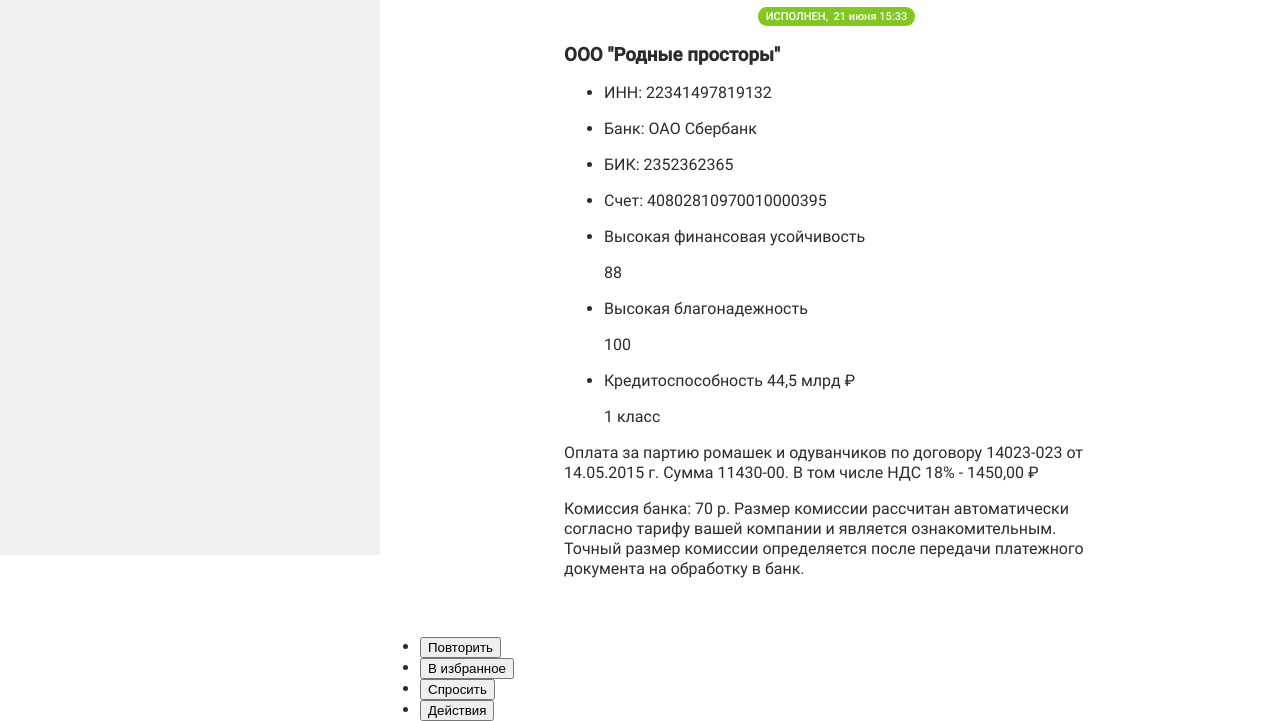
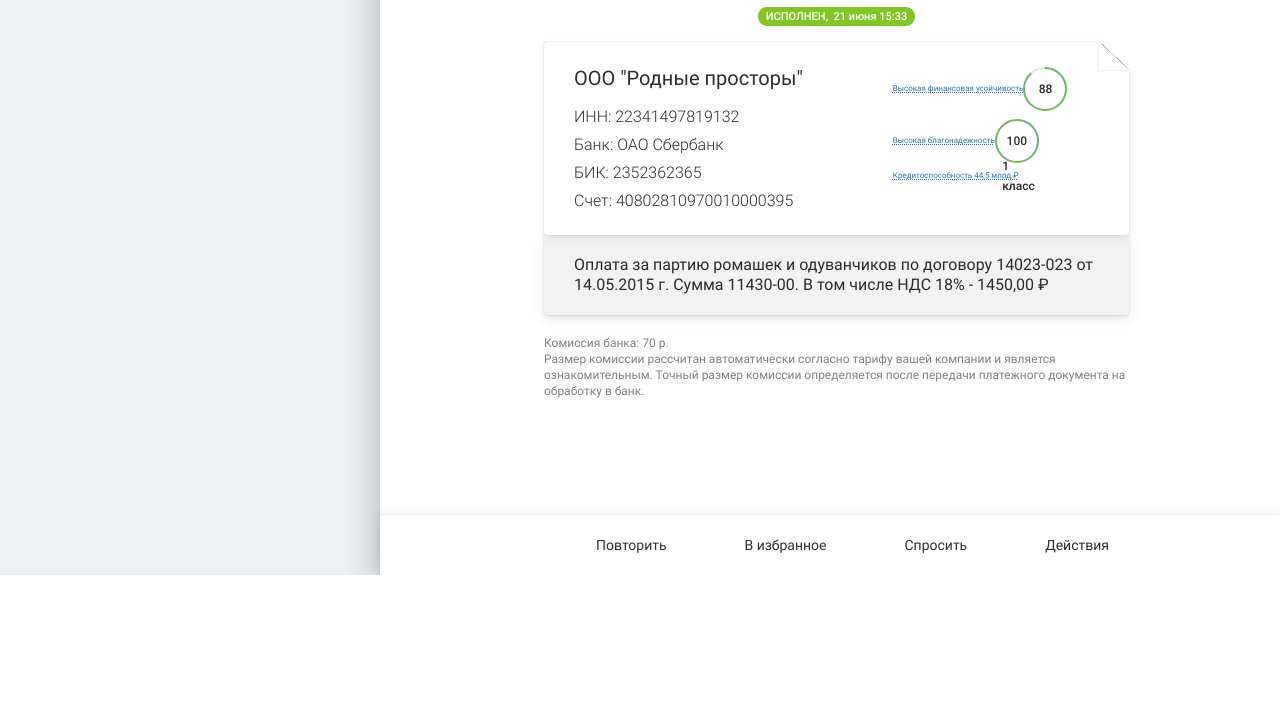
Before and after one commit to Dumskiy/mobulbank, a website: page source/index.html in a window 1280 px wide. Shown: the part 225-946 px from the top of the page. After the commit the page ends 800 px from the top, so only its background shows below. Drawn offline with nearby package versions, Linux system fonts and the light colour scheme; files that its build step writes are made by us from their sources.

Commit message:
Adds logic and shadows

```diff
--- a/source/index.html
+++ b/source/index.html
@@ -77,6 +77,7 @@
             <span class="order-status__date">21 июня 15:33</span>
           </p>
 
+          <div class="order__inner">
             <div class="order__company company-card">
               <div class="company-card__details company-details">
                 <h3 class="company-details__name">ООО "Родные просторы"</h3>
@@ -95,18 +96,32 @@
                   </li>
                 </ul>
               </div>
-            <ul class="company-card__indicators indicators-list">
-              <li class="indicators-list__item">
-                <p class="indicators-list__name">Высокая финансовая усойчивость</p>
-                <span class="indicators-list__progress">88</span>
+              <ul class="company-card__performance">
+                <li class="performance__item indicator" data-prc="88">
+                  <a class="indicator__link" href="#">Высокая финансовая усойчивость</a>
+                  <div class="indicator__progress-wrapper">
+                    <p class="indicator__value">88</p>
+                    <svg class="indicator__progress-bar" width="44" height="44" viewBox="0 0 44 44" version="1.1" xmlns="http://www.w3.org/2000/svg" style="transform:rotate(-90deg)">
+                      <circle r="21" cx="22" cy="22" fill="transparent" stroke="#e6e6e6" stroke-width="2" stroke-dasharray="131.95px" stroke-dashoffset="0"></circle>
+                      <circle class="indicator__progress-circle" r="21" cx="22" cy="22" stroke="#6eba64" stroke-width="2" stroke-linecap="butt" stroke-dashoffset="131.95px" fill="transparent" stroke-dasharray="131.95px"></circle>
+                    </svg>
+                    </div>
                 </li>
-              <li class="indicators-list__item">
-                <p class="indicators-list__name">Высокая благонадежность</p>
-                <span class="indicators-list__progress">100</span>
+                <li class="performance__item indicator" data-prc="100">
+                  <a class="indicator__link" href="#">Высокая благонадежность</a>
+                  <div class="indicator__progress-wrapper">
+                    <p class="indicator__value">100</p>
+                    <svg class="indicator__progress-bar" width="44" height="44" viewBox="0 0 44 44" version="1.1" xmlns="http://www.w3.org/2000/svg" style="transform:rotate(-90deg)">
+                      <circle r="21" cx="22" cy="22" fill="transparent" stroke="#e6e6e6" stroke-width="2" stroke-dasharray="131.95px" stroke-dashoffset="0"></circle>
+                      <circle class="indicator__progress-circle" r="21" cx="22" cy="22" stroke="#6eba64" stroke-width="2" stroke-linecap="butt" stroke-dashoffset="131.95px" fill="transparent" stroke-dasharray="131.95px"></circle>
+                    </svg>
+                  </div>
                 </li>
-              <li class="indicators-list__item">
-                <p class="indicators-list__name">Кредитоспособность 44,5 млрд ₽</p>
-                <span class="indicators-list__progress">1 класс</span>
+                <li class="performance__item indicator">
+                  <a class="indicator__link" href="#">Кредитоспособность 44,5 млрд ₽</a>
+                  <div class="indicator__progress-wrapper indicator__progress-wrapper--class">
+                    <p class="indicator__value">1 класс</p>
+                  </div>
                 </li>
               </ul>
             </div>
@@ -114,33 +129,35 @@
             <p class="order__total">
               Оплата за партию ромашек и одуванчиков по договору 14023-023 от 14.05.2015 г. Сумма 11430-00. В том числе НДС 18% - 1450,00 ₽
             </p>
+          </div>
 
           <p class="order__commission">
-            Комиссия банка: 70 р. Размер комиссии рассчитан автоматически согласно тарифу вашей компании и является ознакомительным.
+            Комиссия банка: 70 р.<br>
+            Размер комиссии рассчитан автоматически согласно тарифу вашей компании и является ознакомительным.
             Точный размер комиссии определяется после передачи платежного документа на обработку в банк.
           </p>
         </div>
 
-        <footer class="order__footer ">
-          <ul class="order__tools tools-list">
-            <li class="tools-list__item">
-              <button class="tools-list__button" type="button">Повторить</button>
+        <footer class="order__footer">
+          <ul class="order__toolbar toolbar">
+            <li class="toolbar__item">
+              <button class="toolbar__button toolbar__button--repeat" type="button">Повторить</button>
             </li>
-            <li class="tools-list__item">
-              <button class="tools-list__button" type="button">В избранное</button>
+            <li class="toolbar__item">
+              <button class="toolbar__button toolbar__button--favorites" type="button">В избранное</button>
             </li>
-            <li class="tools-list__item">
-              <button class="tools-list__button" type="button">Спросить</button>
+            <li class="toolbar__item">
+              <button class="toolbar__button toolbar__button--ask" type="button">Спросить</button>
             </li>
-            <li class="tools-list__item">
-              <button class="tools-list__button" type="button">Действия</button>
+            <li class="toolbar__item">
+              <button class="toolbar__button toolbar__button--actions" type="button">Действия</button>
             </li>
           </ul>
         </footer>
       </div>
     </div>
   </main>
-  <!-- <script src="js/index.js" type="module"></script> -->
+  <script src="js/index.js" type="module"></script>
 </body>
 
 </html>
--- /dev/null
+++ b/source/js/index.js
@@ -0,0 +1,3 @@
+import { initFillProgress } from "./progress-bar.js";
+
+window.onload = initFillProgress;
--- /dev/null
+++ b/source/js/progress-bar.js
@@ -0,0 +1,41 @@
+const ATTRIBUTE_PROGRESS = 'data-prc';
+const CLASS_CIRCLE = '.indicator__progress-circle';
+const CLASS_INDICATOR = '.indicator';
+const CLASS_INDICATOR_VALUE = '.indicator__value';
+
+const fillProgressBar = (indicator, progress) => {
+  const circle = indicator.querySelector(CLASS_CIRCLE);
+  const radius = circle.r.baseVal.value;
+  const circumReference = 2 * Math.PI * radius;
+  const offset = circumReference * ((100 - progress) / 100);
+  circle.style.strokeDashoffset = offset;
+}
+
+const fillProgressValue = (indicator, progress) => {
+  const elementValue = indicator.querySelector(CLASS_INDICATOR_VALUE);
+  const speed = 30;
+  let progressStart = 0;
+
+  const fillValue = setInterval((elementValue, progress) => {
+    progressStart++;
+
+    elementValue.textContent = progressStart;
+
+    if (progressStart === progress) {
+      clearInterval(fillValue);
+    }
+
+  }, speed, elementValue, progress)
+}
+
+export const initFillProgress = () => {
+  const indicators = document.querySelectorAll(CLASS_INDICATOR);
+
+  indicators.forEach((indicator) => {
+    if (indicator.hasAttribute(ATTRIBUTE_PROGRESS)) {
+      const progress = Number(indicator.getAttribute(ATTRIBUTE_PROGRESS));
+      fillProgressBar(indicator, progress);
+      fillProgressValue(indicator, progress);
+    }
+  });
+}
--- /dev/null
+++ b/source/sass/blocks/company-card.scss
@@ -0,0 +1,29 @@
+.company-card {
+  display: flex;
+  column-gap: 90px;
+
+  position: relative;
+
+  padding: 25px 50px 20px 30px;
+  border-radius: 2px;
+  background-color: $white;
+  box-shadow: (0px 0px 1px rgba(0, 0, 0, 0.39)), (0px 3px 10px rgba(0, 0, 0, 0.09));
+
+
+  &::before {
+    content: "";
+    width: 40px;
+    height: 35px;
+    position: absolute;
+    top: -5px;
+    right: -8px;
+    background: url("../../img/company-card-angle.svg") no-repeat center / cover;
+  }
+
+  &__performance {
+    @include clear-list;
+    display: flex;
+    flex-direction: column;
+    row-gap: 8px;
+  }
+}
--- /dev/null
+++ b/source/sass/blocks/company-details.scss
@@ -0,0 +1,26 @@
+.company-details {
+  color: $gray-50;
+  white-space: nowrap;
+
+
+  &__name {
+    margin: 0 0 13px;
+    font-size: rem(20);
+    line-height: rem(23);
+    font-weight: 400;
+  }
+
+  &__list {
+    @include clear-list;
+
+    font-size: rem(16);
+    line-height: rem(28);
+    font-weight: 300;
+  }
+
+  &__item {
+    p {
+      margin: 0;
+    }
+  }
+}
--- a/source/sass/blocks/header.scss
+++ b/source/sass/blocks/header.scss
@@ -3,6 +3,7 @@
     @include container;
     background: linear-gradient(90deg, #00417b 0%, #237cb1 50.26%, #2580b2 52.72%, #46d2cc 100%);
     display: flex;
+    position: relative;
   }
 
   &__wrapper {
--- /dev/null
+++ b/source/sass/blocks/indicator.scss
@@ -0,0 +1,47 @@
+.indicator {
+  display: flex;
+  align-items: center;
+
+  &__link {
+    color: $blue-10;
+    text-decoration-style: dotted;
+    text-decoration-skip-ink: none;
+
+    font-size: rem(8);
+    line-height: rem(10);
+  }
+
+  &__progress-wrapper {
+    position: relative;
+
+    // &--class {
+
+    //   &::before {
+    //     content: "";
+    //     position: absolute;
+    //     width: 44px;
+    //     height: 44px;
+    //   }
+    // }
+  }
+
+  &__value {
+    position: absolute;
+    margin: 0;
+    top: 50%;
+    left: 50%;
+    transform: translate(-50%, -50%);
+
+    font-size: rem(12);
+    font-weight: 500;
+
+  }
+
+  &__progress-bar {
+    display: block;
+  }
+
+  &__progress-circle {
+    transition: stroke-dashoffset 4s;
+  }
+}
--- a/source/sass/blocks/main.scss
+++ b/source/sass/blocks/main.scss
@@ -3,6 +3,6 @@
     @include container;
     background-color: $gray-5;
 
-    height: 90vh;
+    height: calc(100vh - 60px);
   }
 }
--- a/source/sass/blocks/navigation.scss
+++ b/source/sass/blocks/navigation.scss
@@ -5,6 +5,10 @@
   align-items: center;
 
   &__link {
+    position: absolute;
+    top: 50%;
+    left: 50%;
+    transform: translate(-50%, -50%);
     min-width: 42px;
     min-height: 42px;
     mask-image: url("../../img/icons/stack.svg#circle-with-cross");
--- a/source/sass/blocks/order.scss
+++ b/source/sass/blocks/order.scss
@@ -2,7 +2,16 @@
   width: prc(900, 1280);
   margin-left: auto;
 
+  // max-height: 100%;
+  // display: grid;
+  // grid-template-rows: auto 1fr auto;
+
+  height: calc(100vh - 60px);
+  display: flex;
+  flex-direction: column;
+
   background-color: $white;
+  box-shadow: -8px 9px 25px rgba(49, 68, 93, 0.23);
 
   &__header {
     padding: 16px 32px;
@@ -36,9 +45,34 @@
   }
 
   &__content {
-    margin-left: prc(164, 900);
-    margin-right: prc(151, 900);
-    padding: 26px 20px;
+    padding: 26px 0;
+    padding-left: prc(164, 900);
+    padding-right: prc(151, 900);
+
+    flex: 1 1 auto;
+
+    overflow-y: scroll;
+
+    scrollbar-width: thin;
+    scrollbar-color: $gray-18 $gray-15;
+
+    &::-webkit-scrollbar {
+      width: 6px;
+    }
+
+    &::-webkit-scrollbar-track {
+      background-color: $gray-15;
+      border-radius: 3px;
+    }
+
+    &::-webkit-scrollbar-thumb {
+      background-color: $gray-18;
+      border-radius: 3px;
+
+      &:hover {
+        background-color: $gray-19;
+      }
+    }
   }
 
   &__payment {
@@ -49,4 +83,29 @@
     margin: 0 auto;
     margin-bottom: 16px;
   }
+
+  &__inner {
+    margin-bottom: 20px;
+  }
+
+  &__total {
+    margin: 0;
+    padding: 20px 30px;
+    background-color: $gray-15;
+    border-radius: 0 0 2px 2px;
+    box-shadow: (0px 0px 1px rgba(0, 0, 0, 0.24)), (0px 4px 15px rgba(0, 0, 0, 0.09)), (0px 2px 3px rgba(0, 0, 0, 0.07));
+  }
+
+  &__commission {
+    margin: 0;
+    color: $gray-30;
+    font-size: rem(12);
+    line-height: rem(16);
+  }
+
+  &__footer {
+    padding-left: prc(184, 900);
+    padding-right: prc(171, 900);
+    box-shadow: (0px 0px 1px rgba(0, 0, 0, 0.24)), (0px 0px 15px rgba(0, 0, 0, 0.09));
+  }
 }
--- a/source/sass/blocks/page.scss
+++ b/source/sass/blocks/page.scss
@@ -1,10 +1,15 @@
+*,
+::before,
+::after {
+  box-sizing: border-box;
+}
+
 .page {
   height: 100%;
   margin: 0;
   padding: 0;
-}
 
-.page__body {
+  &__body {
     height: 100%;
     margin: 0 auto;
     padding: 0;
@@ -13,10 +18,9 @@
     line-height: rem(20);
     font-weight: 400;
     color: $gray-60;
+
+    // min-height: 100%;
+    display: grid;
+    grid-template-rows: auto 1fr auto;
   }
-
-*,
-::before,
-::after {
-  box-sizing: border-box;
 }
--- /dev/null
+++ b/source/sass/blocks/toolbar.scss
@@ -0,0 +1,54 @@
+.toolbar {
+  @include clear-list;
+  display: flex;
+  align-items: center;
+  justify-content: space-between;
+  flex-wrap: wrap;
+  padding: 19px 0;
+
+  &__button {
+    @include clear-input;
+    color: $gray-50;
+    font-size: rem(14);
+    line-height: rem(16);
+    cursor: pointer;
+
+    display: flex;
+    align-items: center;
+    column-gap: 10px;
+
+    &::before {
+      content: "";
+      width: 22px;
+      height: 22px;
+      mask-repeat: no-repeat;
+      mask-position: center;
+      mask-size: cover;
+      background-color: $gray-60;
+    }
+
+    &--repeat {
+      &::before {
+        mask-image: url("../../img/icons/stack.svg#arrow-repeat");
+      }
+    }
+
+    &--favorites {
+      &::before {
+        mask-image: url("../../img/icons/stack.svg#star");
+      }
+    }
+
+    &--ask {
+      &::before {
+        mask-image: url("../../img/icons/stack.svg#ask");
+      }
+    }
+
+    &--actions {
+      &::before {
+        mask-image: url("../../img/icons/stack.svg#three-dots");
+      }
+    }
+  }
+}
--- a/source/sass/common/variables.scss
+++ b/source/sass/common/variables.scss
@@ -2,9 +2,14 @@
 $white: #ffffff;
 $black: #000000;
 $blue-5: #37aec1;
+$blue-10: #2773b9;
 $gray-5: #edeff1;
 $gray-10: #f8f8f8;
+$gray-15: #f2f2f2;
+$gray-18: #dcdcdc;
+$gray-19: #cccccc;
 $gray-20: #828a96;
+$gray-30: #808080;
 $gray-50: #2c2f32;
 $gray-60: #2b2b2b;
 $red-5: #cf4545;
--- a/source/sass/style.scss
+++ b/source/sass/style.scss
@@ -22,3 +22,7 @@
 @import "blocks/order.scss";
 @import "blocks/payment.scss";
 @import "blocks/order-status.scss";
+@import "blocks/company-card.scss";
+@import "blocks/company-details.scss";
+@import "blocks/indicator.scss";
+@import "blocks/toolbar.scss";
```
Also changed, not shown: source/img/company-card-angle.svg (added). Lines whose indentation alone changed are shown as unchanged.
